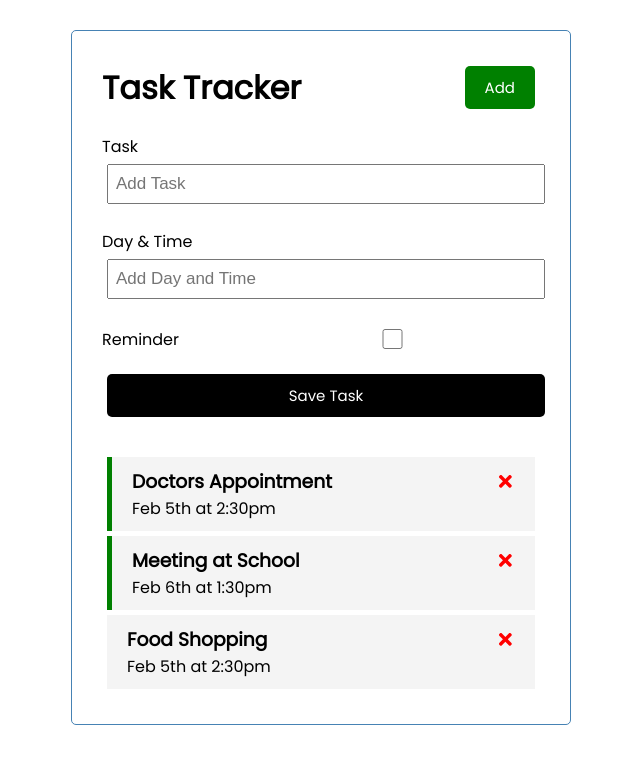
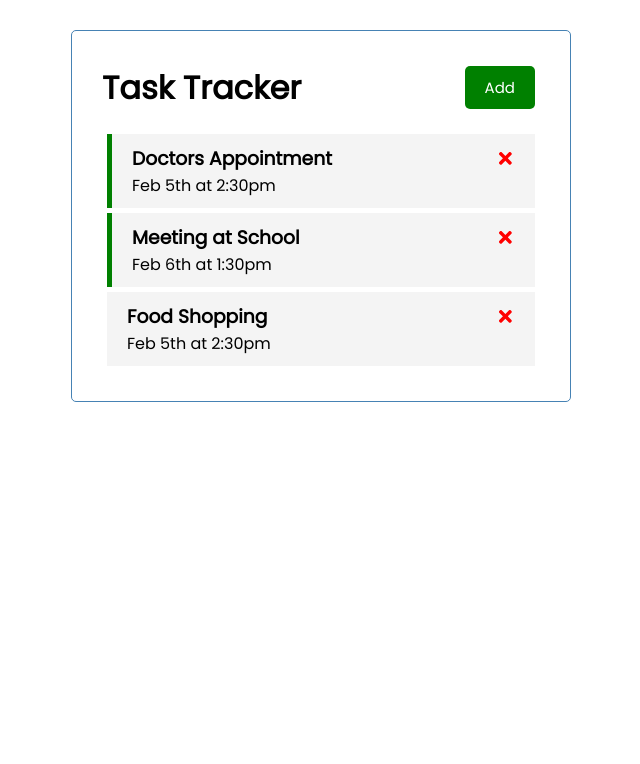
Before and after one commit to mwturner611/Task_Tracker, a React (Create React App) app: page / in a window 1280 px wide. Shown: the top 764 px of the page, without its empty margins (319-959 px from the left). Built offline with nearby package versions, Linux system fonts and the light colour scheme.

Commit message:
hide/show form

```diff
--- a/src/App.js
+++ b/src/App.js
@@ -5,6 +5,7 @@
 
 
 function App() {
+  const [showAddTask, setShowAddTask] = useState(false)
   const [tasks, setTasks] = useState([
     {
         id: 1,
@@ -45,8 +46,8 @@
 
   return (
     <div className="container">
-      <Header />
-      <AddTask onAdd={addTask}/>
+      <Header onAdd={() => setShowAddTask(!showAddTask)} showAddTask={showAddTask}/>
+      {showAddTask && <AddTask onAdd={addTask}/>}
       {tasks.length > 0 ? (
       <Tasks tasks={tasks} onDelete={deleteTask} onToggle={toggleReminder}/>
       ) : ("No Tasks to Show")}
--- a/src/components/Header.js
+++ b/src/components/Header.js
@@ -1,15 +1,12 @@
 import Button from './Button';
 
 
-const Header = () => {
-    const onClick = () => {
-        console.log('Click')
+const Header = ({ onAdd, showAddTask }) => {
 
-    }
     return (
         <header className='header'>
             <h1>Task Tracker</h1>
-            <Button color='green' text='Add' onClick={onClick}/>
+            <Button color={showAddTask ? 'red' : 'green'} text={showAddTask ? 'Close' : 'Add'} onClick={onAdd}/>
         </header>
     )
 }
```
